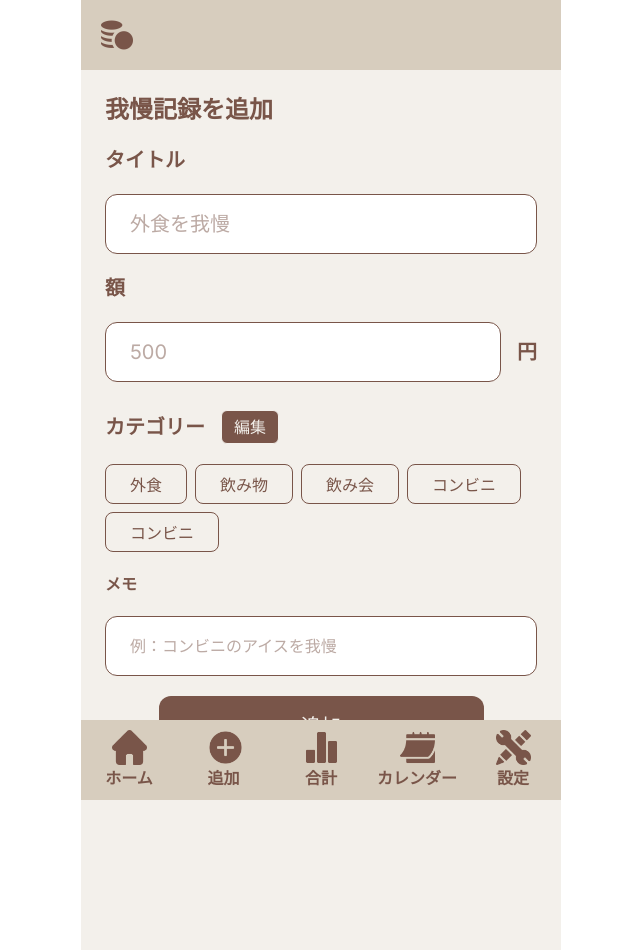
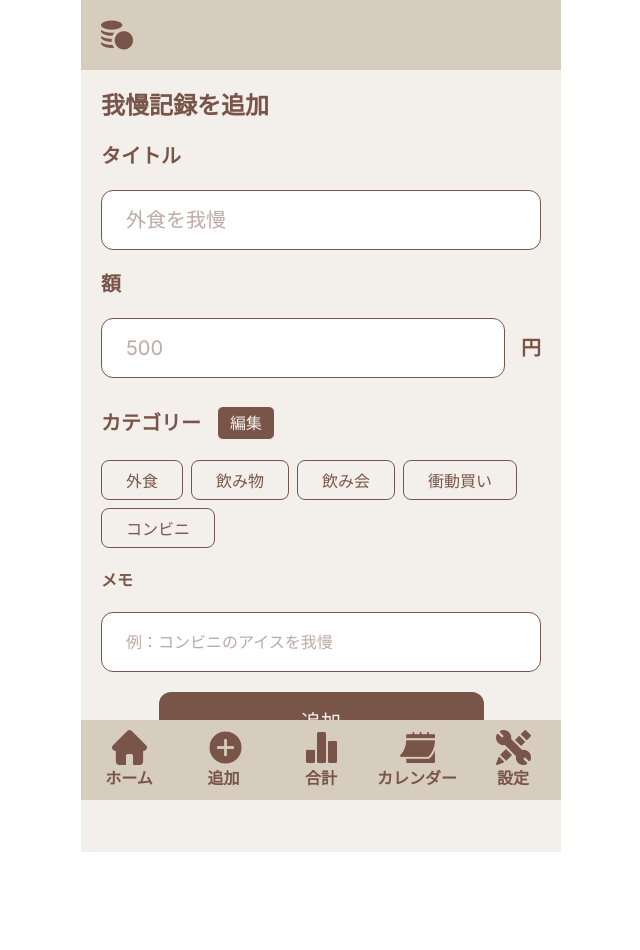
Before and after one commit to Naoya-0213/money-mindful, a Next.js app: page /money-mindful/add in a window 1280 px wide. Shown: the whole page, without its empty margins (319-959 px from the left). After the commit the page ends 852 px from the top, so only its background shows below. Built offline with nearby package versions, Linux system fonts and the light colour scheme.

Commit message:
ボタン変更

```diff
--- a/src/app/components/add/Add.tsx
+++ b/src/app/components/add/Add.tsx
@@ -4,7 +4,7 @@ import Category from "../category/Category";
 
 const Add = () => {
   return (
-    <div className="flex w-full flex-col gap-5 px-6 py-6 text-[#795549]">
+    <div className="flex w-full flex-col gap-5 p-5 text-[#795549]">
       {/* タイトル */}
       <h2 className="text-2xl font-bold">我慢記録を追加</h2>
 
@@ -42,7 +42,7 @@ const Add = () => {
           <Category className="border-1 border-[#795549]">外食</Category>
           <Category className="border-1 border-[#795549]">飲み物</Category>
           <Category className="border-1 border-[#795549]">飲み会</Category>
-          <Category className="border-1 border-[#795549]">コンビニ</Category>
+          <Category className="border-1 border-[#795549]">衝動買い</Category>
           <Category className="border-1 border-[#795549]">コンビニ</Category>
         </div>
 
--- a/src/app/components/home/Home.tsx
+++ b/src/app/components/home/Home.tsx
@@ -5,6 +5,7 @@
 import React from "react";
 import Image from "next/image";
 import Button from "../button/Button";
+import Link from "next/link";
 
 const Home = () => {
   return (
@@ -24,7 +25,9 @@ const Home = () => {
       </div>
 
       {/* 仮追加ボタン */}
-      <Button onClick={() => alert("クリックされた！")}>追加</Button>
+      <Link href="/money-mindful/add" className="w-full flex justify-center">
+        <Button>追加</Button>
+      </Link>
 
       {/* 仮履歴表示 */}
       <div className="self-start text-2xl">
--- a/src/app/money-mindful/add/page.tsx
+++ b/src/app/money-mindful/add/page.tsx
@@ -5,7 +5,7 @@ import React from "react";
 
 export default function AddPage() {
   return (
-    <div className="mx-auto flex min-h-screen w-full max-w-[480px] flex-col bg-[#F3F0EB]">
+    <div className="mx-auto flex w-full max-w-[480px] flex-col gap-5 bg-[#F3F0EB]">
       <Add />
     </div>
   );
```
